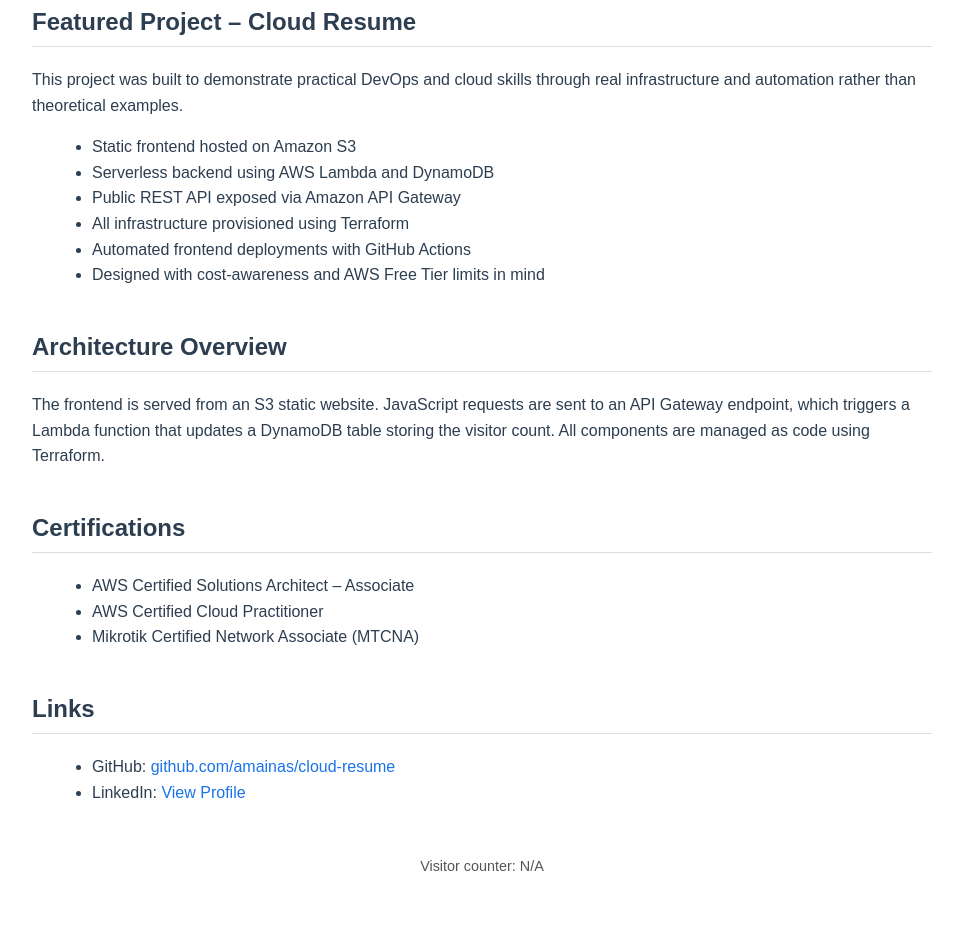
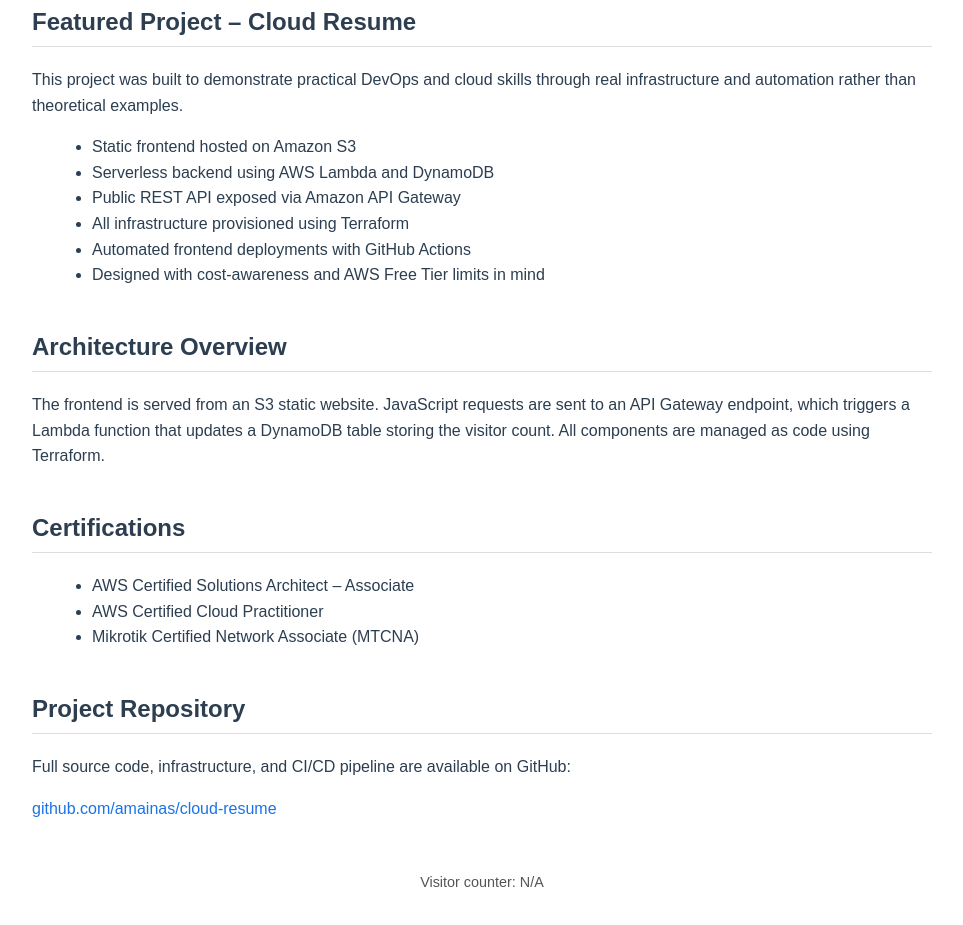
Before and after one commit to amainas/cloud-resume, a plain HTML site: page frontend/index.html in a window 1280 px wide. Shown: the part 798-1723 px from the top of the page, without its empty margins (158-1121 px from the left). Drawn offline with Linux system fonts and the light colour scheme; no server answers.

Commit message:
Changed index.html file

```diff
--- a/frontend/index.html
+++ b/frontend/index.html
@@ -80,23 +80,17 @@
     </ul>
   </section>
 
-  <section>
-    <h2>Links</h2>
-    <ul>
-      <li>
-        GitHub:
-        <a href="https://github.com/amainas/cloud-resume" target="_blank">
-          github.com/amainas/cloud-resume
-        </a>
-      </li>
-      <li>
-        LinkedIn:
-        <a href="https://www.linkedin.com/in/YOUR-LINKEDIN" target="_blank">
-          View Profile
-        </a>
-      </li>
-    </ul>
-  </section>
+ <section>
+  <h2>Project Repository</h2>
+  <p>
+    Full source code, infrastructure, and CI/CD pipeline are available on GitHub:
+  </p>
+  <p>
+    <a href="https://github.com/amainas/cloud-resume" target="_blank">
+      github.com/amainas/cloud-resume
+    </a>
+  </p>
+ </section>
 
   <section class="counter">
     <p>
```
